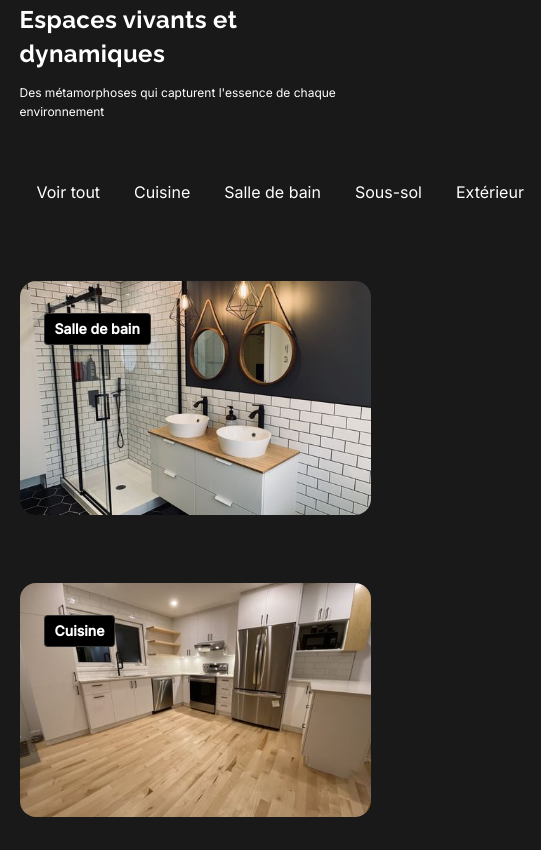
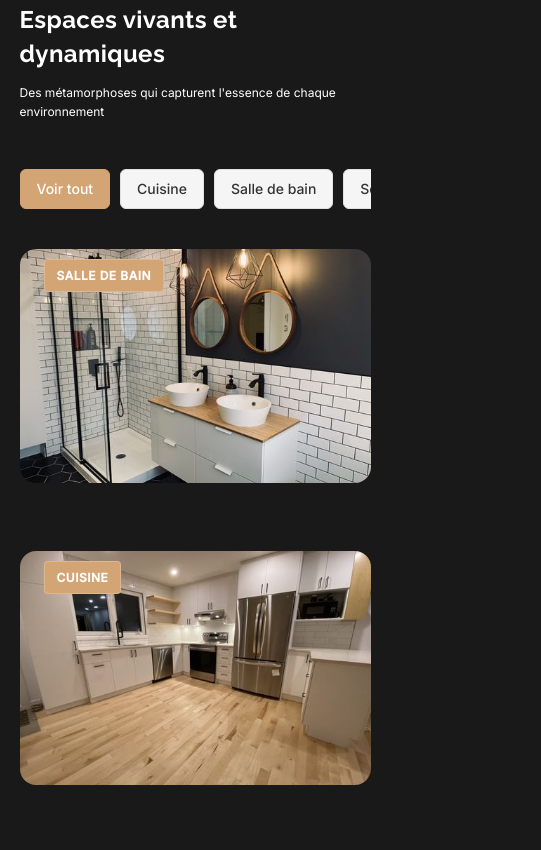
Before and after one commit to Wrivard/renovationlacombeconnely, a website: page services/realisations.html in a window 390 px wide. Shown: the part 1062-1912 px from the top of the page, 541 px wide, since content can reach past the window. Drawn offline with nearby package versions, Linux system fonts and the light colour scheme; some packages are replaced by stand-ins of ours.

Commit message:
Add realisations page link to navbar and implement filtering functionality

```diff
--- /dev/null
+++ b/css/custom-styles.css
@@ -0,0 +1,75 @@
+/* Custom styles for Renovation Lacombe Connely */
+
+/* Filter button styles */
+.category-filter-menu {
+  display: flex;
+  flex-wrap: wrap;
+  gap: 10px;
+  margin-bottom: 30px;
+}
+
+.category-filter-link {
+  padding: 10px 20px;
+  background-color: #f5f5f5;
+  border-radius: 6px;
+  transition: all 0.3s ease;
+  text-decoration: none;
+  color: #333;
+  font-weight: 500;
+  border: 1px solid #e0e0e0;
+}
+
+.category-filter-link:hover {
+  background-color: #e9e9e9;
+  transform: translateY(-2px);
+  box-shadow: 0 2px 5px rgba(0, 0, 0, 0.1);
+}
+
+.category-filter-link.active {
+  background-color: #d4a574; /* Brand color */
+  color: white;
+  border-color: #d4a574;
+}
+
+/* Mobile styles */
+@media screen and (max-width: 767px) {
+  .category-filter-menu {
+    overflow-x: auto;
+    white-space: nowrap;
+    flex-wrap: nowrap;
+    padding-bottom: 10px;
+    -webkit-overflow-scrolling: touch;
+    scrollbar-width: none; /* Firefox */
+  }
+
+  .category-filter-menu::-webkit-scrollbar {
+    display: none; /* Chrome, Safari, Opera */
+  }
+
+  .category-filter-link {
+    padding: 8px 16px;
+    font-size: 14px;
+  }
+}
+
+/* Project item styles */
+.blog6_item {
+  transition: transform 0.3s ease;
+}
+
+.blog6_item:hover {
+  transform: translateY(-5px);
+}
+
+.tag.is-alternate.rea {
+  background-color: #d4a574; /* Brand color */
+  color: white;
+  padding: 6px 12px;
+  border-radius: 4px;
+  font-size: 12px;
+  font-weight: 600;
+  text-transform: uppercase;
+  letter-spacing: 0.5px;
+  display: inline-block;
+  margin-top: 10px;
+}
--- /dev/null
+++ b/js/filter.js
@@ -0,0 +1,47 @@
+// Filter functionality for realisations page
+document.addEventListener('DOMContentLoaded', function() {
+  // Get all filter buttons and project items
+  const filterButtons = document.querySelectorAll('.category-filter-link');
+  const projectItems = document.querySelectorAll('.blog6_item');
+
+  // Add click event listeners to filter buttons
+  filterButtons.forEach(button => {
+    button.addEventListener('click', function(e) {
+      e.preventDefault();
+
+      // Remove active class from all buttons
+      filterButtons.forEach(btn => btn.classList.remove('active'));
+
+      // Add active class to clicked button
+      this.classList.add('active');
+
+      // Get category to filter by
+      const category = this.querySelector('div').textContent.trim().toLowerCase();
+
+      // Show all items if "Voir tout" is clicked
+      if (category === 'voir tout') {
+        projectItems.forEach(item => {
+          item.style.display = 'block';
+        });
+        return;
+      }
+
+      // Filter items based on category
+      projectItems.forEach(item => {
+        const itemCategory = item.querySelector('.tag.is-alternate.rea').textContent.trim().toLowerCase();
+
+        if (itemCategory === category) {
+          item.style.display = 'block';
+        } else {
+          item.style.display = 'none';
+        }
+      });
+    });
+  });
+
+  // Set "Voir tout" as active by default and trigger its click event
+  const showAllButton = document.querySelector('.category-filter-link:first-child');
+  if (showAllButton) {
+    showAllButton.classList.add('active');
+  }
+});
--- a/services/realisations.html
+++ b/services/realisations.html
@@ -10,6 +10,7 @@
   <link href="../css/normalize.css" rel="stylesheet" type="text/css">
   <link href="../css/webflow.css" rel="stylesheet" type="text/css">
   <link href="../css/renovation-lacombe-connely.webflow.css" rel="stylesheet" type="text/css">
+  <link href="../css/custom-styles.css" rel="stylesheet" type="text/css">
   <script type="text/javascript">!function(o,c){var n=c.documentElement,t=" w-mod-";n.className+=t+"js",("ontouchstart"in o||o.DocumentTouch&&c instanceof DocumentTouch)&&(n.className+=t+"touch")}(window,document);</script>
   <link href="../images/favicon.png" rel="shortcut icon" type="image/x-icon">
   <link href="../images/webclip.png" rel="apple-touch-icon"><!--  Keep this css code to improve the font quality -->
@@ -308,7 +309,7 @@ margin: 0rem !important;
                 <a href="../services/projet-de-renovation-sur-mesure.html" class="navbar3_dropdown-link w-dropdown-link">Projet sur mesure</a>
               </nav>
             </div>
-            <a href="#" class="navbar3_link w-nav-link">Réalisations</a>
+            <a href="realisations.html" aria-current="page" class="navbar3_link w-nav-link w--current">Réalisations</a>
             <a href="#" class="navbar3_tablet-menu-button w-button">Menu</a>
           </nav>
           <a href="#" class="navbar3_logo-link w-nav-brand"><img width="207" sizes="(max-width: 479px) 86vw, 207px" alt="" src="../images/logo.png" loading="lazy" srcset="../images/logo-p-500.png 500w, ../images/logo-p-800.png 800w, ../images/logo.png 902w" class="navbar3_logo"></a>
@@ -367,19 +368,19 @@ margin: 0rem !important;
                 </div>
                 <div class="blog6_content">
                   <div class="category-filter-menu">
-                    <a href="#blog-header-6" class="category-filter-link w-inline-block">
+                    <a href="#voir-tout" class="category-filter-link active w-inline-block">
                       <div>Voir tout</div>
                     </a>
-                    <a href="#" class="category-filter-link w-inline-block">
+                    <a href="#cuisine" class="category-filter-link w-inline-block">
                       <div>Cuisine</div>
                     </a>
-                    <a href="#" class="category-filter-link w-inline-block">
+                    <a href="#salle-de-bain" class="category-filter-link w-inline-block">
                       <div>Salle de bain</div>
                     </a>
-                    <a href="#" class="category-filter-link w-inline-block">
+                    <a href="#sous-sol" class="category-filter-link w-inline-block">
                       <div>Sous-sol</div>
                     </a>
-                    <a href="#" class="category-filter-link w-inline-block">
+                    <a href="#exterieur" class="category-filter-link w-inline-block">
                       <div>Extérieur</div>
                     </a>
                   </div>
@@ -1011,5 +1012,6 @@ margin: 0rem !important;
   </div>
   <script src="https://d3e54v103j8qbb.cloudfront.net/js/jquery-3.5.1.min.dc5e7f18c8.js?site=68d2edced2cadc03fe13c1c8" type="text/javascript" integrity="sha256-9/aliU8dGd2tb6OSsuzixeV4y/faTqgFtohetphbbj0=" crossorigin="anonymous"></script>
   <script src="../js/webflow.js" type="text/javascript"></script>
+  <script src="../js/filter.js" type="text/javascript"></script>
 </body>
 </html>
```
Also changed, not shown: a-propos.html (+1 -1 lines), index.html (+1 -1 lines), renovation-a-chambly.html (+1 -1 lines), services/projet-de-renovation-sur-mesure.html (+1 -1 lines), services/renovation-exterieur.html (+1 -1 lines), services/renovation-interieur.html (+1 -1 lines), soumission.html (+1 -1 lines).
